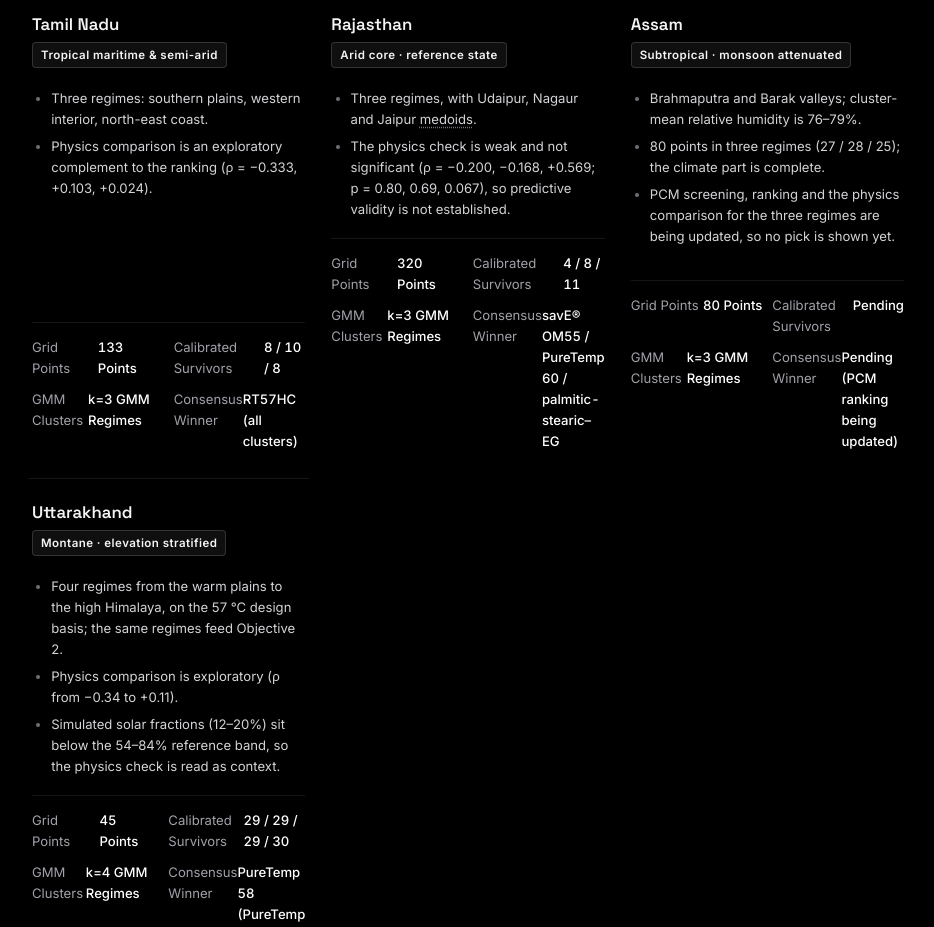
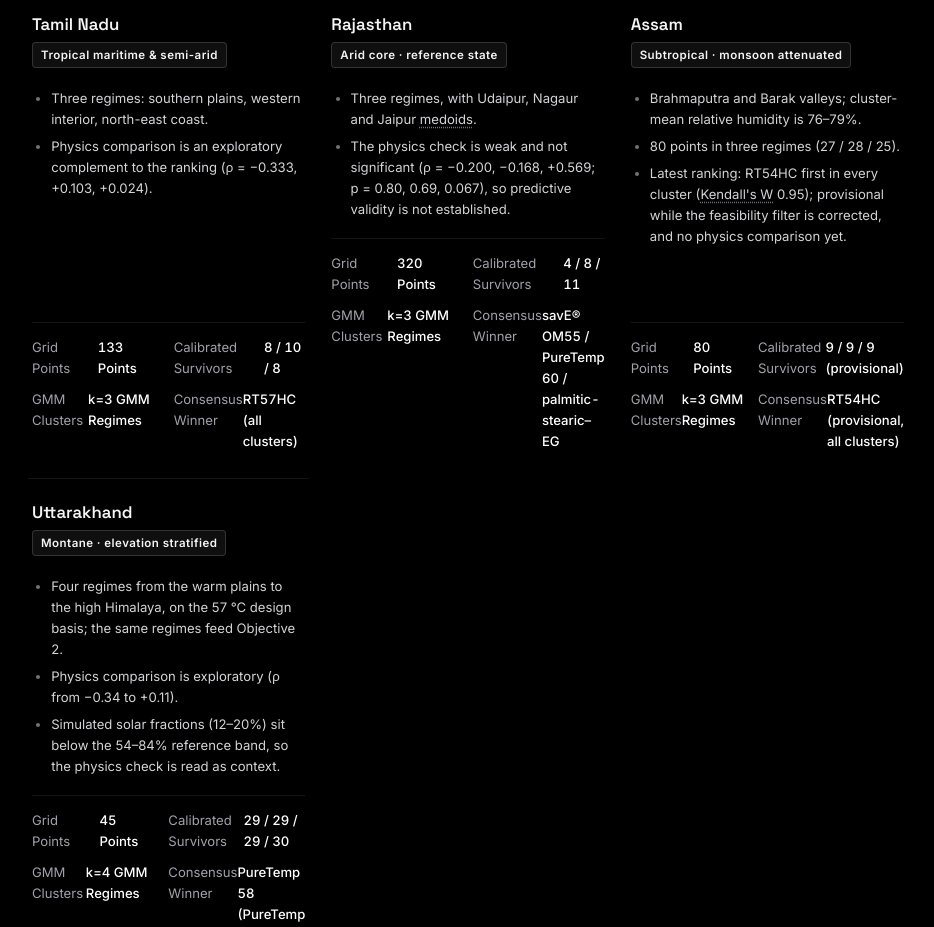
Before and after one commit to Final-year-project-G12/Documentation-Portal, a React (Create React App) app: page /#/overview in a window 1280 px wide. Shown: the part 6000-6927 px from the top of the page, without its empty margins (308-1242 px from the left). Built offline with nearby package versions, Linux system fonts and the light colour scheme.

Commit message:
docs(overview): update Assam territory card with provisional ranking

```diff
--- a/src/pages/OverviewPage.js
+++ b/src/pages/OverviewPage.js
@@ -128,13 +128,13 @@ const TERRITORIES = [
     name: "Assam",
     tag: "Subtropical · monsoon attenuated",
     gridPoints: 80,
-    survivors: "Pending",
+    survivors: "9 / 9 / 9 (provisional)",
     regimes: "k=3 GMM Regimes",
-    primaryPCM: "Pending (PCM ranking being updated)",
+    primaryPCM: "RT54HC (provisional, all clusters)",
     summary: [
       "Brahmaputra and Barak valleys; cluster-mean relative humidity is 76–79%.",
-      "80 points in three regimes (27 / 28 / 25); the climate part is complete.",
-      "PCM screening, ranking and the physics comparison for the three regimes are being updated, so no pick is shown yet.",
+      "80 points in three regimes (27 / 28 / 25).",
+      "Latest ranking: RT54HC first in every cluster (Kendall's W 0.95); provisional while the feasibility filter is corrected, and no physics comparison yet.",
     ],
   },
   {
```
